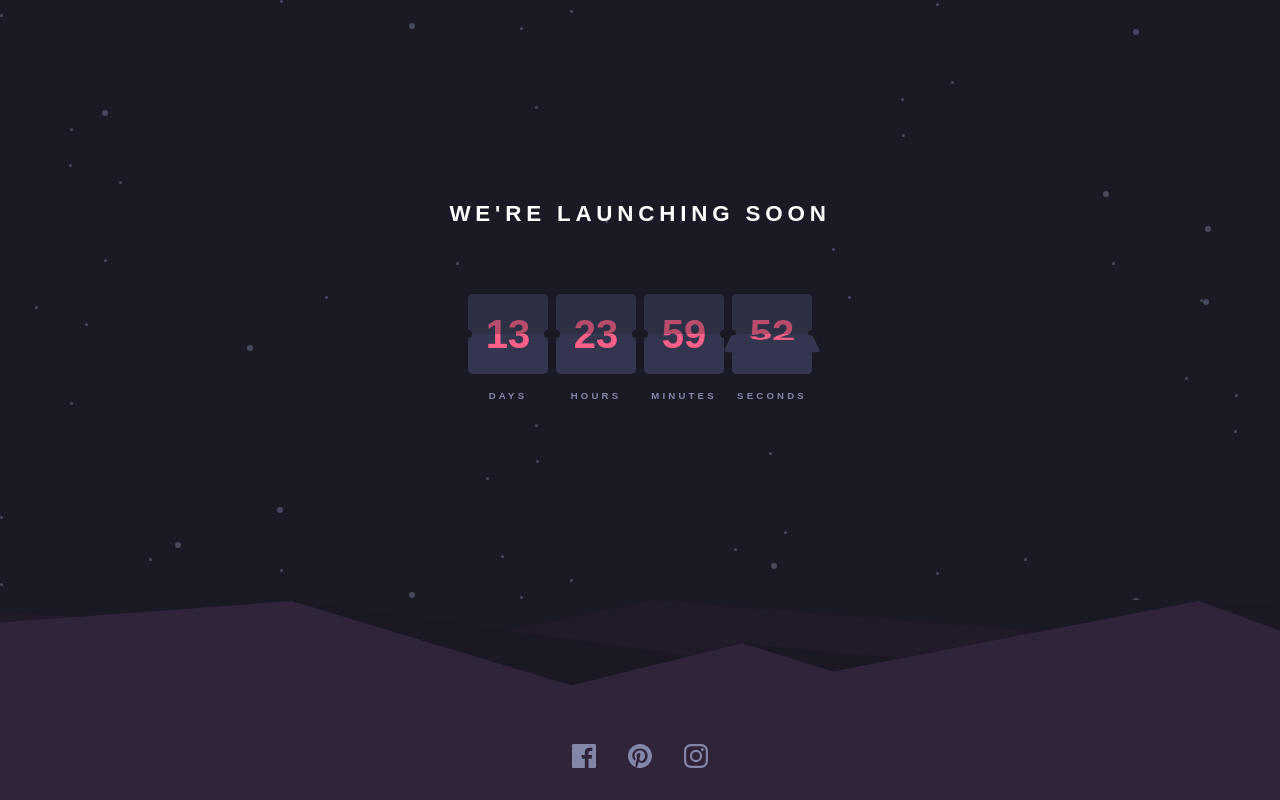
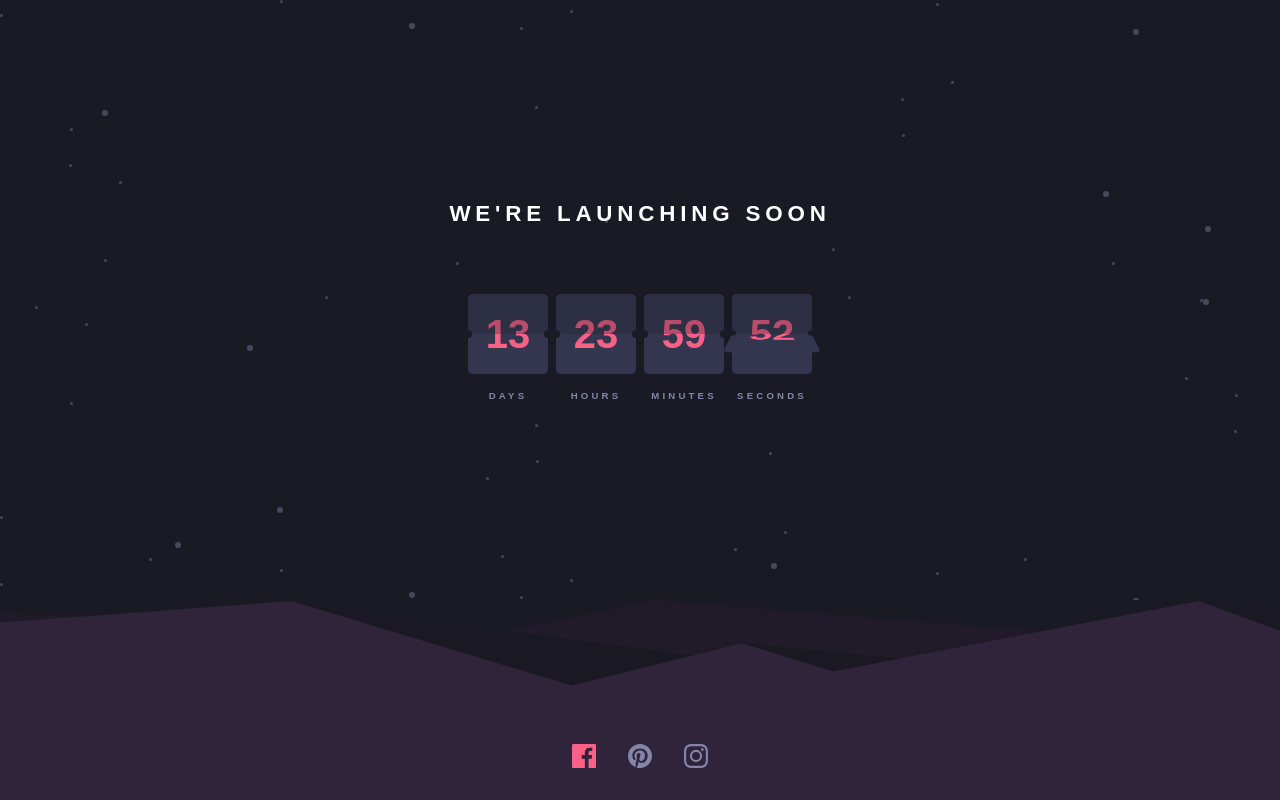
Before and after one commit to ccccchriz/launch-countdown-timer-main, a React (Vite) app: page / in a window 1280 px wide. In both pictures the pointer is over the link 584 px from the left and 756 px from the top of the page. Built offline with nearby package versions, Linux system fonts and the light colour scheme.

Commit message:
added hover state

```diff
--- a/src/components/Footer.css
+++ b/src/components/Footer.css
@@ -12,4 +12,10 @@ footer {
   align-items: flex-end;
   padding-bottom: 2rem;
   gap: 2rem;
+  transition: filter 0.3s;
 }
+
+footer > a:hover {
+  filter: brightness(0) saturate(100%) invert(54%) sepia(95%) saturate(2214%)
+    hue-rotate(310deg) brightness(101%) contrast(97%);
+}
```
